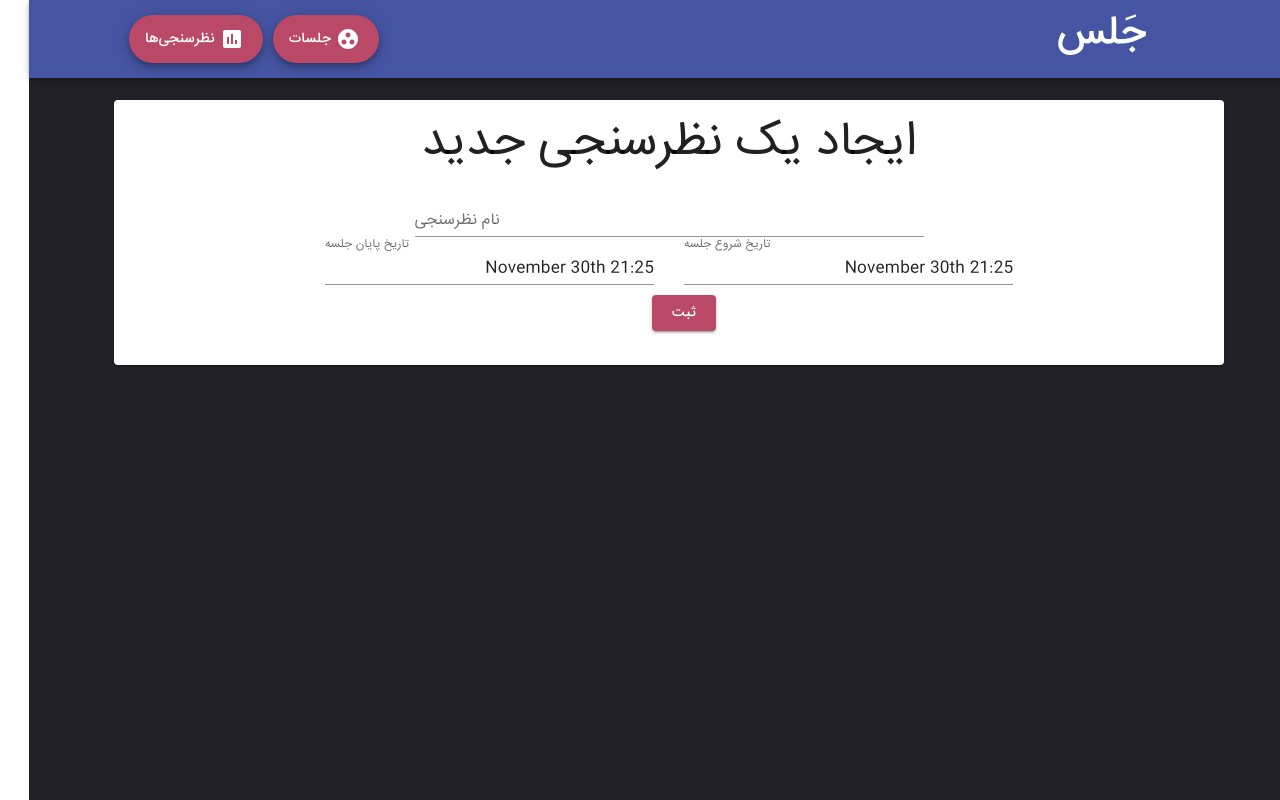
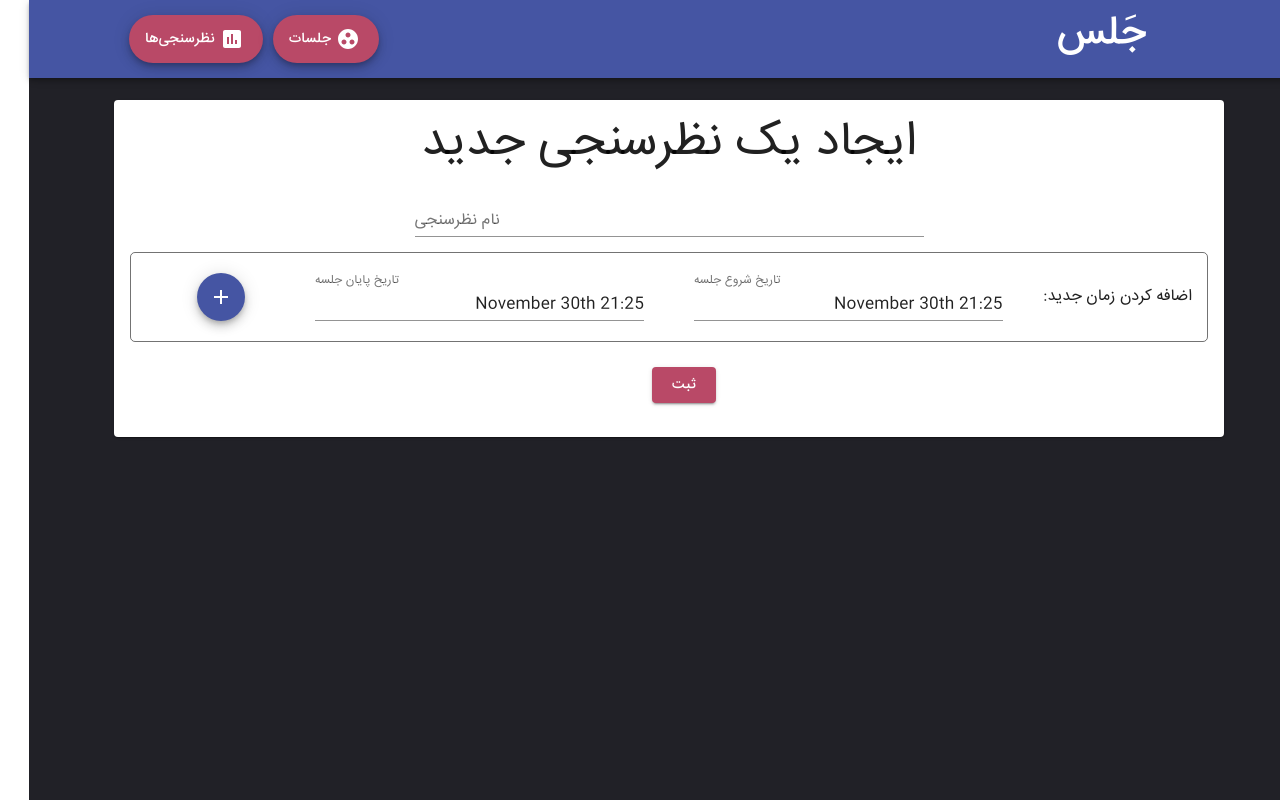
Before and after one commit to gsoosk/Jalas-Frontend, a React (Create React App) app in the folder jalas-app/: page /createPoll in a window 1280 px wide. Built offline with nearby package versions, Linux system fonts and the light colour scheme.

Commit message:
Add poll time adding

```diff
--- a/jalas-app/src/scenes/CreatePoll/components/AddPollTime.js
+++ b/jalas-app/src/scenes/CreatePoll/components/AddPollTime.js
@@ -1,35 +1,56 @@
 import React from 'react';
 import { DateTimePicker } from '@material-ui/pickers';
 import { Col, Container, Row } from 'react-bootstrap';
+import { Fab } from '@material-ui/core';
+import AddIcon from '@material-ui/icons/Add';
+import './styles.scss';
+import PollTime from './PollTime';
 
-function AddPollTime({ selectedDate, handleDateChange }) {
+function AddPollTime({
+  startDate, handleStart, endDate, handleEnd, onAdd, times, deleteTime,
+}) {
   return (
-    <Container>
+    <Container className="add-poll-container">
       <Row>
-        <Col md={2}/>
+        <Col md={2} style={{ display: 'flex', alignItems: 'center' }}>
+          اضافه کردن زمان جدید:
+        </Col>
         <Col md={4} style={{ display: 'flex', justifyContent: 'center' }}>
           <DateTimePicker
             autoOk
             ampm={false}
-            disableFuture
-            value={selectedDate}
-            onChange={handleDateChange}
+            disablePast
+            value={startDate}
+            onChange={handleStart}
             label="تاریخ شروع جلسه"
-            style={{ width: '100%' }}
+            style={{ width: '100%', margin: '10px' }}
           />
         </Col>
         <Col md={4}>
           <DateTimePicker
             autoOk
             ampm={false}
-            disableFuture
-            value={selectedDate}
-            onChange={handleDateChange}
+            disablePast
+            value={endDate}
+            onChange={handleEnd}
             label="تاریخ پایان جلسه"
-            style={{ width: '100%' }}
+            style={{ width: '100%', margin: '10px' }}
           />
         </Col>
-        <Col md={2} />
+        <Col md={2} style={{ display: 'flex', alignItems: 'center', justifyContent: 'center' }}>
+          <Fab color="primary" aria-label="add" size="medium" onClick={onAdd}>
+            <AddIcon />
+          </Fab>
+        </Col>
+      </Row>
+      <Row>
+        {times.map((item, index) => (
+          <PollTime
+            start={item.start_date_time}
+            end={item.end_date_time}
+            onDelete={() => { deleteTime(index); }}
+          />
+        ))}
       </Row>
     </Container>
   );
--- /dev/null
+++ b/jalas-app/src/scenes/CreatePoll/components/PollTime.js
@@ -0,0 +1,37 @@
+import React from 'react';
+import { Row, Col } from 'react-bootstrap';
+import Container from 'react-bootstrap/Container';
+import { Fab, Typography } from '@material-ui/core';
+import './styles.scss';
+import RemoveIcon from '@material-ui/icons/Remove';
+
+function PollTime({ start, end, onDelete }) {
+  return (
+    <Container className="poll-time-container">
+      <Row>
+        <Col md={2} />
+        <Col md={4}>
+        تاریخ شروع :
+          <Typography variant="caption" style={{ margin: '5px' }}>
+            {start.toLocaleString()}
+          </Typography>
+
+        </Col>
+        <Col md={4}>
+        تاریخ پایان :
+          <Typography variant="caption" style={{ margin: '5px' }}>
+            {end.toLocaleString()}
+          </Typography>
+
+        </Col>
+        <Col md={2}>
+          <Fab color="secondary" aria-label="add" size="small" onClick={onDelete}>
+            <RemoveIcon />
+          </Fab>
+        </Col>
+      </Row>
+    </Container>
+  );
+}
+
+export default PollTime;
--- /dev/null
+++ b/jalas-app/src/scenes/CreatePoll/components/styles.scss
@@ -0,0 +1,20 @@
+.add-poll-container {
+  border-style: solid;
+  border-width: 1.2px;
+  margin: 15px;
+  padding-top: 10px;
+  padding-bottom: 10px;
+  border-radius: 5px;
+  border-color: rgba(0, 0, 0, 0.55);
+  transition-duration: 1s;
+}
+
+.poll-time-container {
+  border-style: solid;
+  border-width: 1.2px;
+  margin: 10px 30px !important;
+  padding-top: 10px;
+  padding-bottom: 10px;
+  border-radius: 5px;
+  border-color: rgba(0, 0, 0, 0.55);
+}
--- a/jalas-app/src/scenes/CreatePoll/index.js
+++ b/jalas-app/src/scenes/CreatePoll/index.js
@@ -1,5 +1,5 @@
 import React from 'react';
-import {Col, Container, Row} from 'react-bootstrap';
+import { Col, Container, Row } from 'react-bootstrap';
 import {
   Card, Typography, CardContent, TextField, Button,
 } from '@material-ui/core';
@@ -9,9 +9,40 @@ import AddPollTime from './components/AddPollTime';
 class CreatePoll extends React.Component {
   constructor(props) {
     super(props);
+    this.state = {
+      times: [],
+      start: new Date(),
+      end: new Date(),
+    };
+    this.addTime = this.addTime.bind(this);
+    this.deleteTime = this.deleteTime.bind(this);
+  }
+
+  addTime() {
+    const { end, start } = this.state;
+    const newTime = {
+      start_date_time: start,
+      end_date_time: end,
+    };
+    this.setState(prev => ({
+      times: prev.times.concat(newTime),
+      start: new Date(),
+      end: new Date(),
+    }));
+  }
+
+  deleteTime(index) {
+    this.setState((prev) => {
+      const times = prev.times;
+      times.splice(index, 1);
+      return {
+        times,
+      };
+    });
   }
 
   render() {
+    const { times, start, end } = this.state;
     return (
       <Container>
         <Card>
@@ -29,9 +60,17 @@ class CreatePoll extends React.Component {
                   <Col md={3} />
                 </Row>
                 <Row>
-                  <AddPollTime />
+                  <AddPollTime
+                    times={times}
+                    startDate={start}
+                    endDate={end}
+                    handleEnd={(newDate) => { this.setState({ end: newDate }); }}
+                    handleStart={(newDate) => { this.setState({ start: newDate }); }}
+                    onAdd={this.addTime}
+                    deleteTime={this.deleteTime}
+                  />
                 </Row>
-                <Row className="create_poll_form_container" style={{width:"100%"}}>
+                <Row className="create_poll_form_container" style={{ width: '100%' }}>
                   <Button variant="contained" color="secondary" style={{ margin: '10px' }}>
                     ثبت
                   </Button>
```
